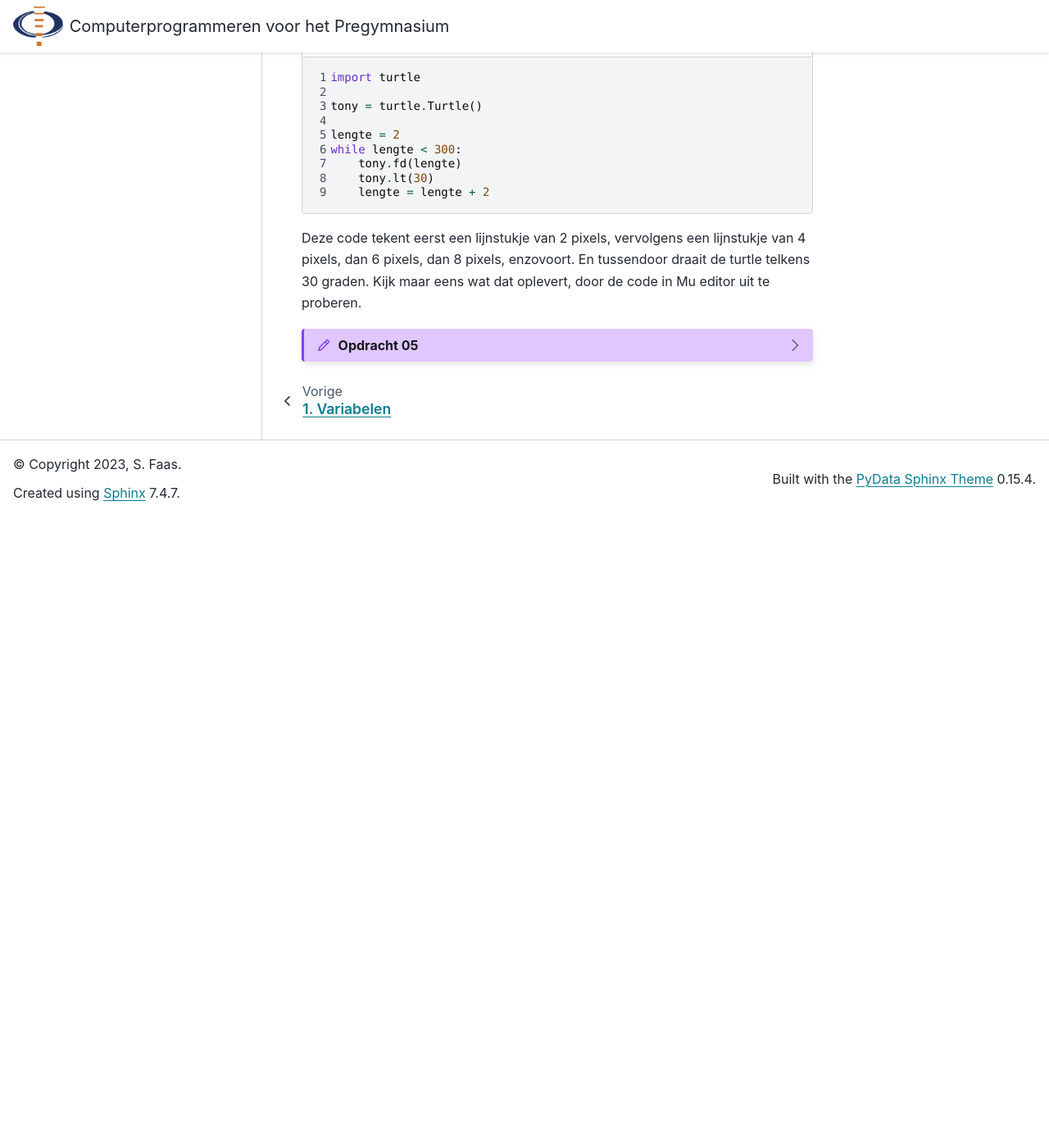
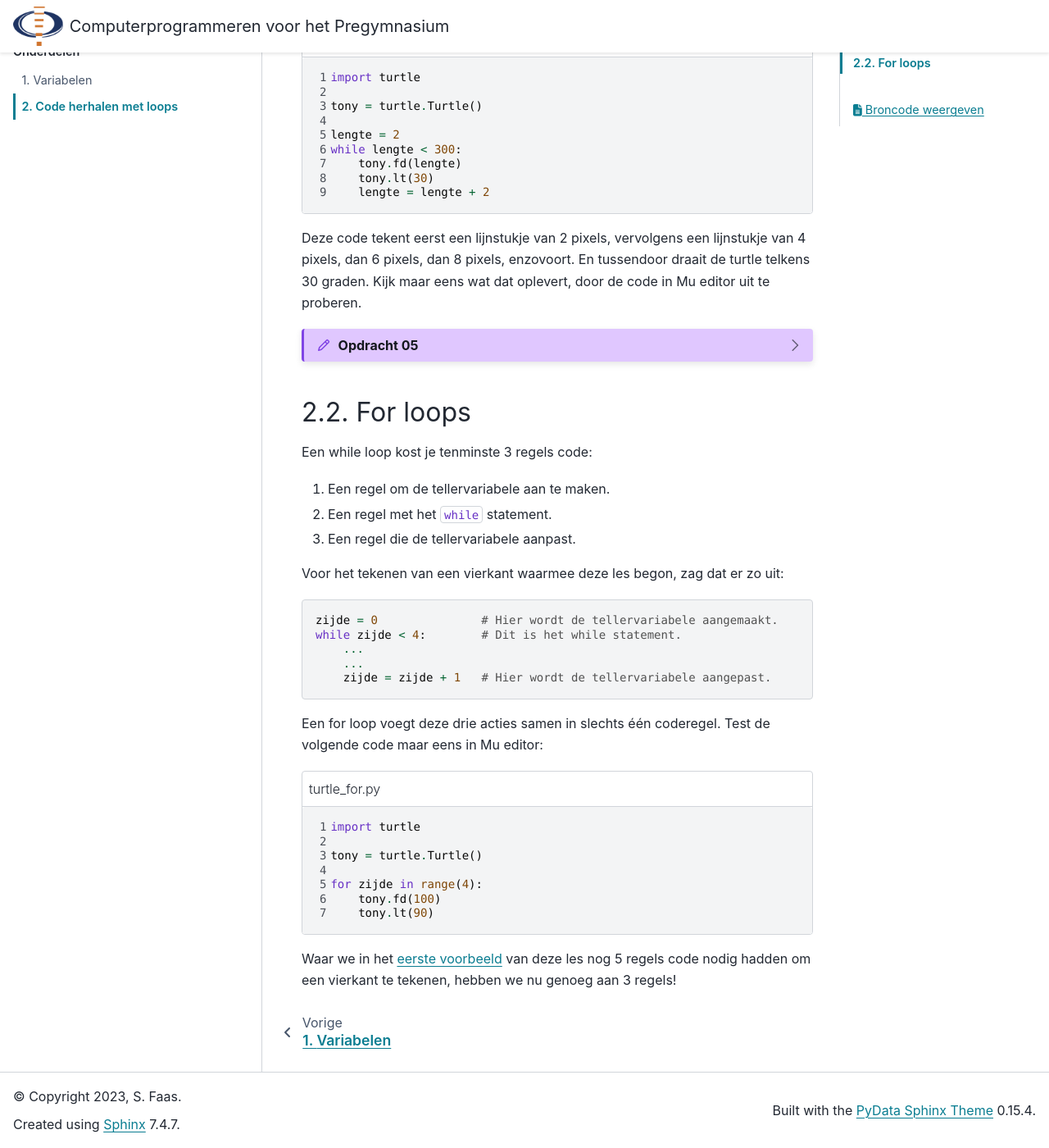
Before and after one commit to meneerfaas/pregymnasium, a Sphinx documentation site: the page built from docs/source/lesson_02/ch_02_loops.rst, in a window 1280 px wide and 1400 px high, scrolled down 1427 px. Shown: the whole window at 82% size. Built offline with Sphinx 7.4.7 and the PyData theme 0.15.4, drawn with Linux system fonts in a browser that asks for light colours; before the commit the page ends 2057 px from its top, so only the background shows below that.

```diff
--- a/docs/source/conf.py
+++ b/docs/source/conf.py
@@ -40,8 +40,7 @@
 "logo": {
     "image_light": "images/logo_beekvliet.png",
     "image_dark": "images/logo_beekvliet.png",
-    "text": "Computerprogrammeren voor het Pregymnasium",
-    "link": "https://gymnasiumbeekvliet.nl/",
+    "text": "Computerprogrammeren voor het Pregymnasium"
     }
 }
 
--- a/docs/source/lesson_02/ch_02_loops.rst
+++ b/docs/source/lesson_02/ch_02_loops.rst
@@ -233,3 +233,40 @@
     :icon: pencil
 
     Experimenteer met de code in :file:`turtle_spiral.py` door telkens één getal een beetje te veranderen en te bekijken hoe de figuur verandert. En wat gebeurt er als je op regel 8 :python:`tony.lt(30)` vervangt door :python:`tony.lt(lengte)` of :python:`tony.lt(3 * lengte)`? Probeer maar uit!
+
+For loops
+---------
+
+Een while loop kost je tenminste 3 regels code:
+
+1. Een regel om de tellervariabele aan te maken.
+2. Een regel met het :python:`while` statement.
+3. Een regel die de tellervariabele aanpast.
+
+Voor het tekenen van een vierkant waarmee deze les begon, zag dat er zo uit:
+
+.. code-block:: python
+    :name: while_code
+
+    zijde = 0               # Hier wordt de tellervariabele aangemaakt.
+    while zijde < 4:        # Dit is het while statement.
+        ...
+        ...
+        zijde = zijde + 1   # Hier wordt de tellervariabele aangepast.
+
+Een for loop voegt deze drie acties samen in slechts één coderegel. Test de volgende code maar eens in Mu editor:
+
+.. code-block:: python
+    :linenos:
+    :caption: turtle_for.py
+    :name: turtle_for
+
+    import turtle
+
+    tony = turtle.Turtle()
+
+    for zijde in range(4):
+        tony.fd(100)
+        tony.lt(90)
+
+Waar we in het :ref:`eerste voorbeeld <turtle_while_v01>` van deze les nog 5 regels code nodig hadden om een vierkant te tekenen, hebben we nu genoeg aan 3 regels!
```
